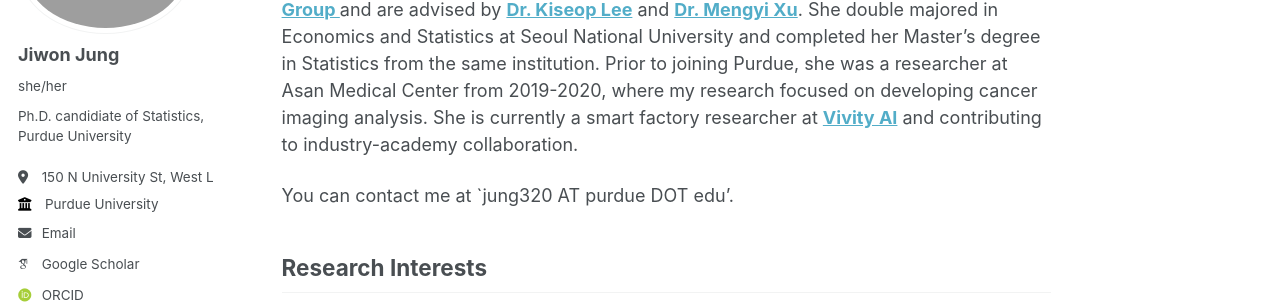
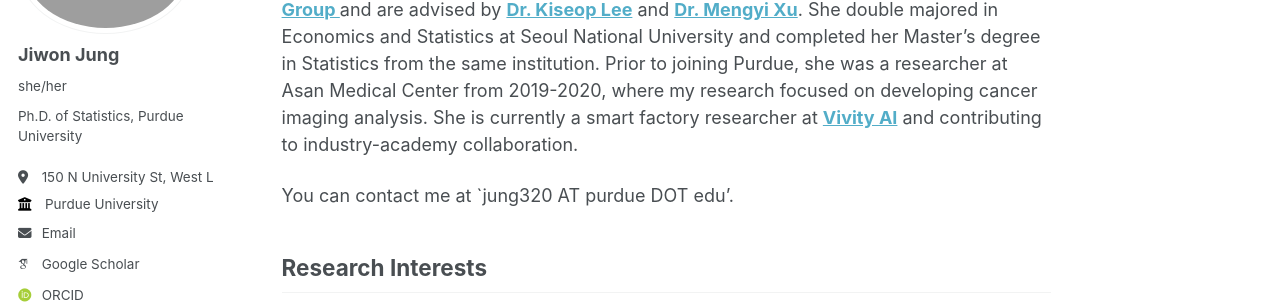
Before and after one commit to jiwon-jung/jiwon-jung.github.io, a Jekyll site: the page built from _pages/about.md, in a window 1280 px wide. Shown: the part 206-510 px from the top of the page. Built offline with Jekyll 4.4.1, drawn with Linux system fonts in a browser that asks for light colours; some web fonts are replaced.

Commit message:
Update _config.yml

```diff
--- a/_config.yml
+++ b/_config.yml
@@ -24,7 +24,7 @@ author:
   avatar           : "profile.png"
   name             : "Jiwon Jung"
   pronouns         : "she/her"
-  bio              : "Ph.D. candidiate of Statistics, Purdue University "
+  bio              : "Ph.D. of Statistics, Purdue University "
   location         : "150 N University St, West Lafayette, IN 47907"
   employer         : "Purdue University"
   uri              : # URL
```
